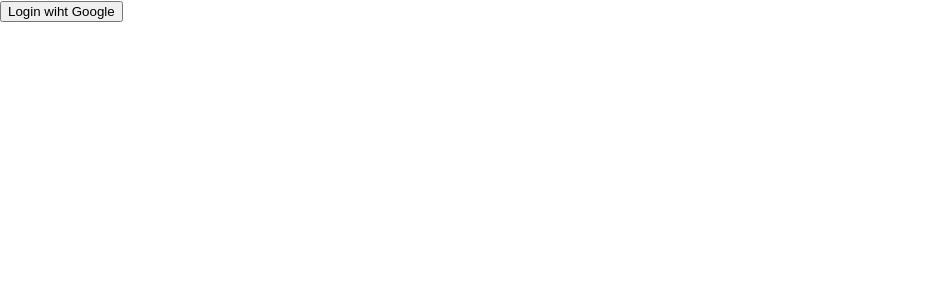
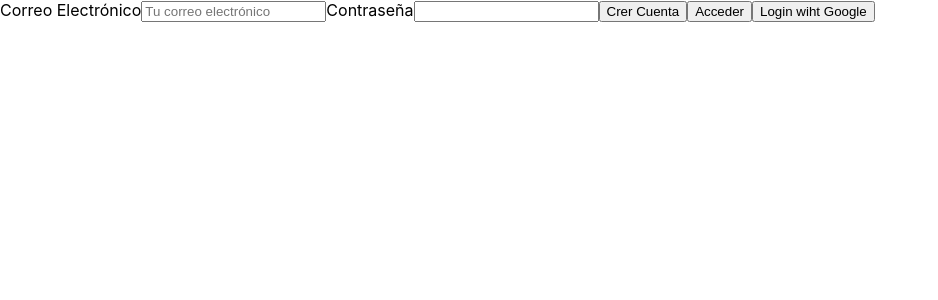
Before and after one commit to pneville83/proyecto_final, a React (Create React App) app: page /Login in a window 1280 px wide. Shown: the top 300 px of the page, without its empty margins (0-938 px from the left). Built offline with nearby package versions, Linux system fonts and the light colour scheme; no server answers.

Commit message:
login con emial y contraseña y logon con google

```diff
--- a/package.json
+++ b/package.json
@@ -11,7 +11,6 @@
     "react-dom": "^18.2.0",
     "react-router-dom": "^6.4.3",
     "react-scripts": "5.0.1",
-    "reactfire": "^4.2.2",
     "web-vitals": "^2.1.4"
   },
   "scripts": {
--- a/src/routes/loginView.jsx
+++ b/src/routes/loginView.jsx
@@ -1,8 +1,7 @@
-import { GoogleAuthProvider, signInWithPopup } from "firebase/auth";
-// import { useState } from "react";
-import {  auth } from "../firebase/firebase";
-// import { useFirebaseApp } from "reactfire";
+import { GoogleAuthProvider, signInWithPopup, createUserWithEmailAndPassword, getAuth, signInWithEmailAndPassword   } from "firebase/auth";
+import {  app, auth } from "../firebase/firebase";
 import 'firebase/auth';
+import { useState } from "react";
 
 export default function LoginView () {
 
@@ -21,33 +20,62 @@
     }
   }
 
-  // const [email, setEmail] = useState ('');
-  // const [password, setPassword] = useState ('');
+  const auth1 = getAuth(app);
 
-  // const firebase = useFirebaseApp();
+  const [email, setEmail] = useState ('');
+  const [password, setPassword] = useState ('');
 
-  // const submit = async()=>{
-  //   await firebase.auth().createUserWithEmailAndPassword(email,password);
-  // }
+  const signUp = () =>{
 
+    createUserWithEmailAndPassword(auth1, email, password)
+      .then((userCredential)=>{
+        const user = userCredential.user;
+        console.log(user)
+        alert('Usuario creado satisfactoriamente')
+      })
+      .catch((error)=>{
+        const errorCode = error.code;
+        const errorMessage = error.message
+        alert(errorMessage, errorCode)
+      });
+
+  }
+
+  const signIn = ()=> {
+    signInWithEmailAndPassword(auth1, email, password)
+      .then((userCredential)=>{
+        const user = userCredential.user;
+        console.log(user)
+        alert('Login sastifactorio')
+      })
+      .catch((error)=>{
+         const errorCode = error.code
+         const errorMessage = error.message
+         alert(errorMessage, errorCode)
+      })
+
+  }
 
   return(
     <div>
       <div>
-        {/* <label>Correo Electrónico</label>
+        <label>Correo Electrónico</label>
         <input
           type='email'
           id="email"
           placeholder="Tu correo electrónico"
-          onChange={(e)=> setEmail(e.target.value)}>
+          onChange={(e)=> setEmail(e.target.value)}
+          >
         </input>
         <label>Contraseña</label>
         <input
           type='password'
           id='password'
-          onChange={(e)=> setPassword(e.target.value)}>
+          onChange={(e)=> setPassword(e.target.value)}
+          >
         </input>
-        <button onClick={submit}>Ingresar</button> */}
+        <button onClick={signUp}>Crer Cuenta</button>
+        <button onClick={signIn}>Acceder</button>
         <button onClick={handleOnClick}>Login wiht Google</button>
       </div>
     </div>
```
Also changed, not shown: 1 other file (tests, documents, lock files or other folders).
